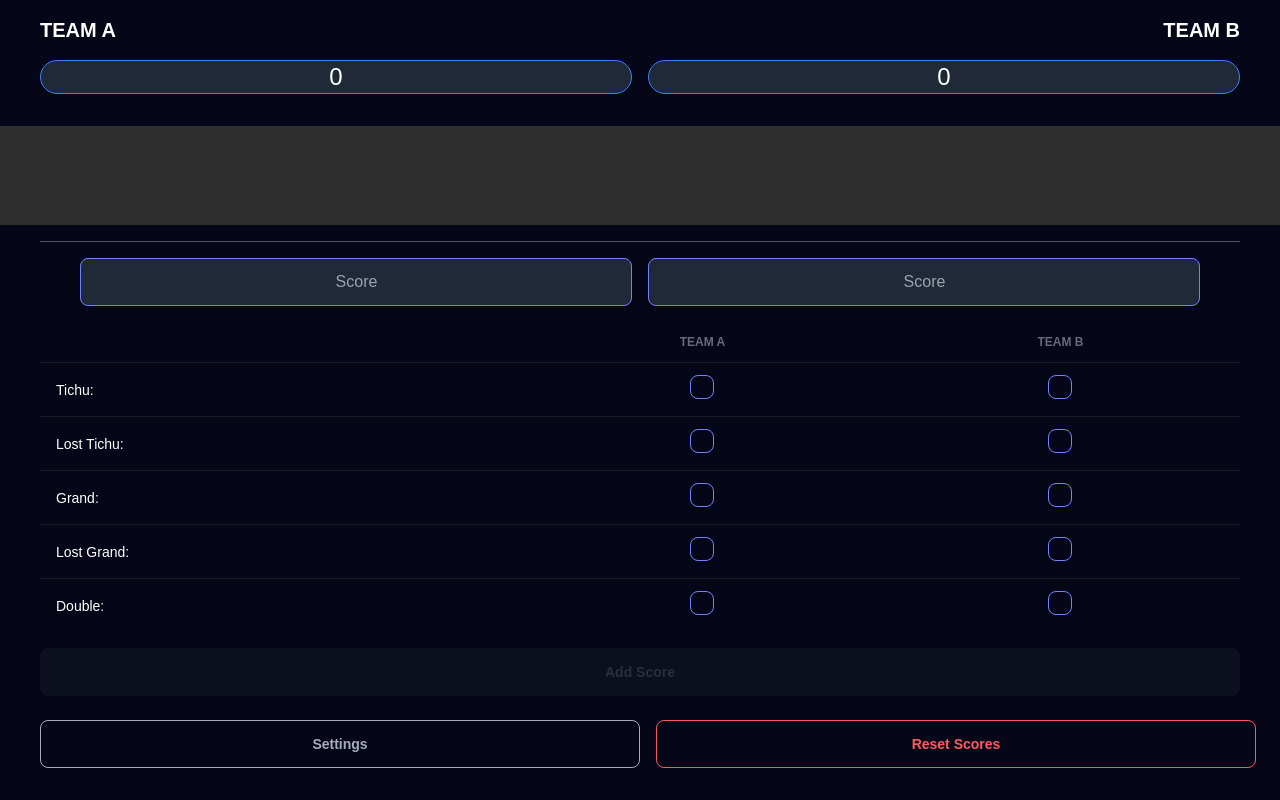
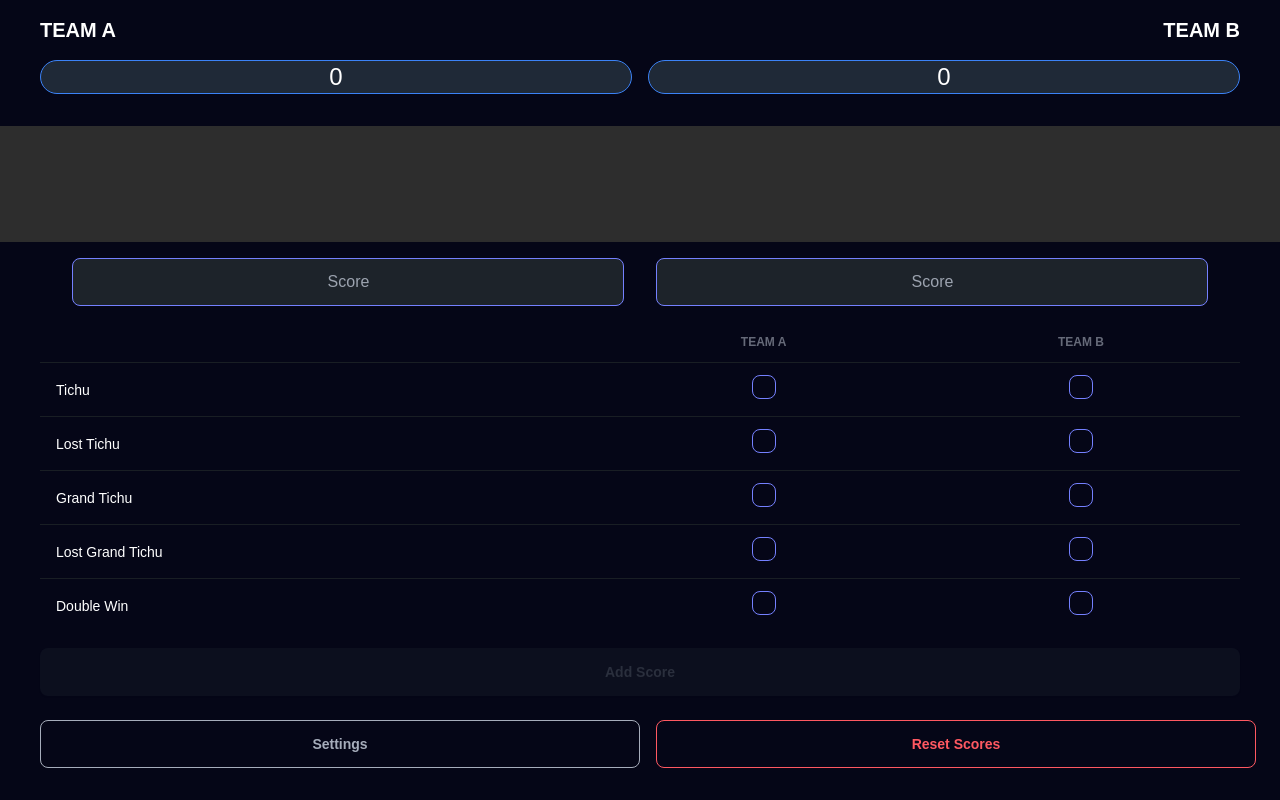
Before and after one commit to phiwut/tichu-counter, a SvelteKit app: page / in a window 1280 px wide. Built offline with nearby package versions, Linux system fonts and the light colour scheme.

Commit message:
cleaned playerinput

```diff
--- a/src/components/PlayerInput.svelte
+++ b/src/components/PlayerInput.svelte
@@ -166,13 +166,12 @@
 </script>
 
 <div class="w-full px-10 my-4">
-	<div class="w-full border-b border-gray-600 my-4"></div>
-	<div class="w-full px-10 flex justify-between mb-4">
+	<div class="w-full px-8 flex justify-between mb-4">
 		<input
 			type="number"
 			pattern="[0-9]*"
 			placeholder="Score"
-			class="input input-bordered input-primary w-1/2 text-center bg-gray-800 text-white mr-2"
+			class="input input-bordered input-primary w-1/2 text-center mr-4"
 			bind:value={scoreA}
 			on:input={validateAndSetScoreA}
 		/>
@@ -180,7 +179,7 @@
 			type="number"
 			pattern="[0-9]*"
 			placeholder="Score"
-			class="input input-bordered input-primary w-1/2 text-center bg-gray-800 text-white ml-2"
+			class="input input-bordered input-primary w-1/2 text-center ml-4"
 			bind:value={scoreB}
 			on:input={validateAndSetScoreB}
 		/>
@@ -195,7 +194,7 @@
 		</thead>
 		<tbody>
 			<tr>
-				<td>Tichu:</td>
+				<td>Tichu</td>
 				<td class="text-center">
 					<input
 						type="checkbox"
@@ -212,7 +211,7 @@
 				</td>
 			</tr>
 			<tr>
-				<td>Lost Tichu:</td>
+				<td>Lost Tichu</td>
 				<td class="text-center">
 					<input
 						type="checkbox"
@@ -229,7 +228,7 @@
 				</td>
 			</tr>
 			<tr>
-				<td>Grand:</td>
+				<td>Grand Tichu</td>
 				<td class="text-center">
 					<input
 						type="checkbox"
@@ -246,7 +245,7 @@
 				</td>
 			</tr>
 			<tr>
-				<td>Lost Grand:</td>
+				<td>Lost Grand Tichu</td>
 				<td class="text-center">
 					<input
 						type="checkbox"
@@ -263,7 +262,7 @@
 				</td>
 			</tr>
 			<tr>
-				<td>Double:</td>
+				<td>Double Win</td>
 				<td class="text-center">
 					<input
 						type="checkbox"
```
